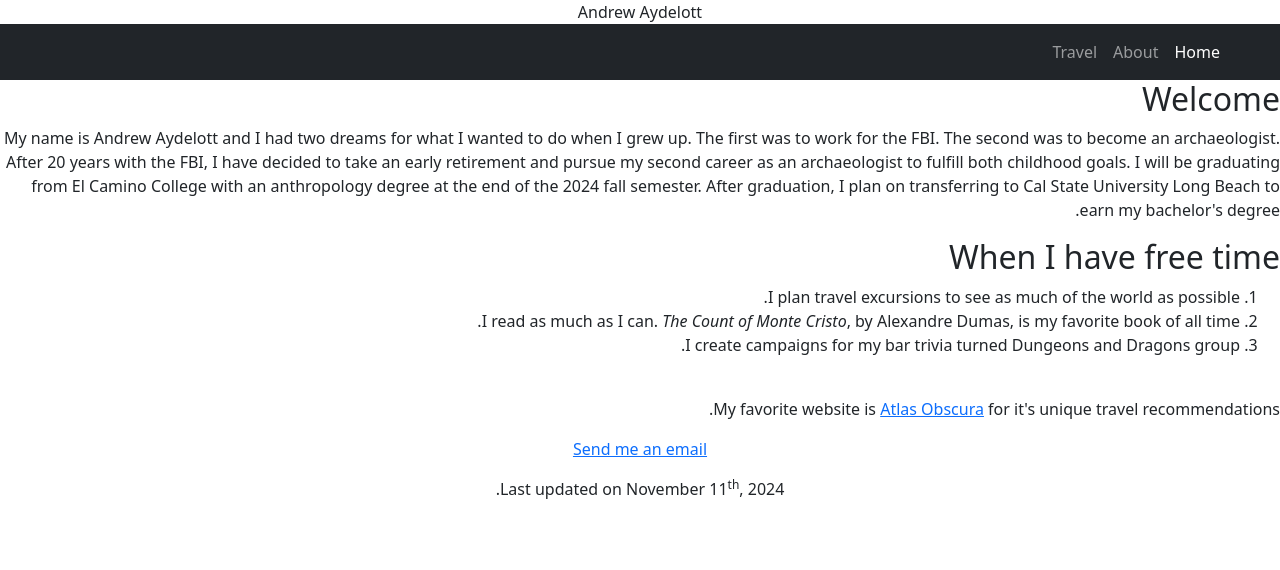
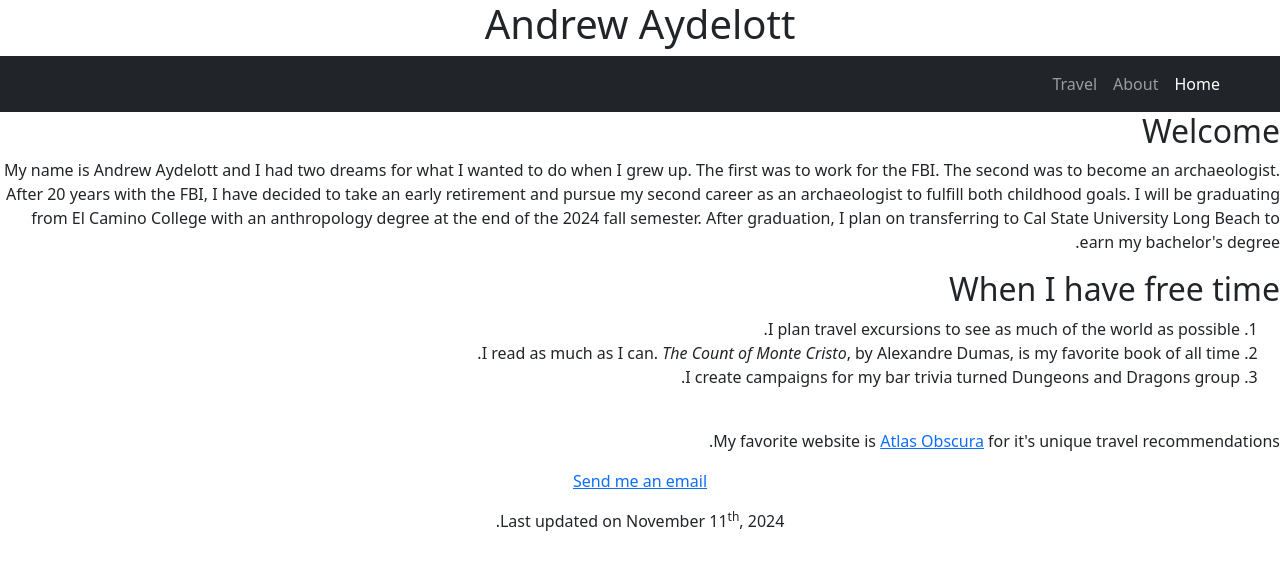
Before and after one commit to ANAydelott/ProjectBootstrap, a plain HTML site: page index.html in a window 1280 px wide. Drawn offline with nearby package versions, Linux system fonts and the light colour scheme.

Commit message:
Update index.html

```diff
--- a/index.html
+++ b/index.html
@@ -10,7 +10,7 @@
     </head>
     <body>
     <div class="jumbotron">
-        <div class="container-fluid text-center"
+        <div class="container text-center">
         <h1>Andrew Aydelott</h1>
         </div>
     </div>
```
